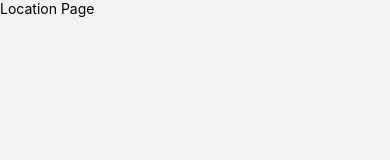
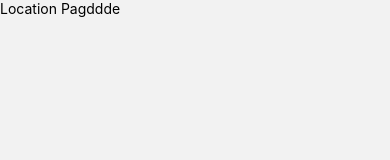
Before and after one commit to Hey-Doctor/HeyDoctor_App, a React Native app: screen /Emergency in a window 390 px wide. Shown: the top 160 px of the page. Built offline with nearby package versions, Linux system fonts and the light colour scheme.

Commit message:
feat: 상단의 status바 충돌 방지 SafeViewArea 추가

```diff
--- a/src/screens/EmergencyPage.tsx
+++ b/src/screens/EmergencyPage.tsx
@@ -1,10 +1,13 @@
 import React from 'react';
 import { View, Text } from 'react-native';
+import { SafeAreaView } from 'react-native-safe-area-context';
 
 export default function EmergencyPage() {
     return(
-            <View>
-                <Text>Location Page</Text>
-            </View>
+            <SafeAreaView className="flex-1 bg-white" edges={['top']}>
+                        <View>
+                            <Text>Location Pagddde</Text>
+                        </View>
+            </SafeAreaView>
         );
 }
--- a/src/screens/HomePage.tsx
+++ b/src/screens/HomePage.tsx
@@ -1,10 +1,13 @@
 import React from 'react';
 import { View, Text } from 'react-native';
+import { SafeAreaView } from 'react-native-safe-area-context';
 
 export default function HomePage() {
     return(
-            <View>
-                <Text>Location Page</Text>
-            </View>
+            <SafeAreaView className="flex-1 bg-white" edges={['top']}>
+                        <View>
+                            <Text>Location Pagddde</Text>
+                        </View>
+            </SafeAreaView>
         );
 }
--- a/src/screens/LocationPage.tsx
+++ b/src/screens/LocationPage.tsx
@@ -1,10 +1,13 @@
 import React from 'react';
 import { View, Text } from 'react-native';
+import { SafeAreaView } from 'react-native-safe-area-context';
 
 export default function LocationPage() {
     return(
-        <View>
-            <Text>Location Page</Text>
-        </View>
+        <SafeAreaView className="flex-1 bg-white" edges={['top']}>
+                    <View>
+                        <Text>Location Pagddde</Text>
+                    </View>
+                </SafeAreaView>
     );
 }
--- a/src/screens/PharmacyPage.tsx
+++ b/src/screens/PharmacyPage.tsx
@@ -1,10 +1,13 @@
 import React from 'react';
 import { View, Text } from 'react-native';
+import { SafeAreaView } from 'react-native-safe-area-context';
 
 export default function PharmacyPage() {
     return(
-            <View>
-                <Text>Location Page</Text>
-            </View>
+            <SafeAreaView className="flex-1 bg-white" edges={['top']}>
+                        <View>
+                            <Text>Location Pagddde</Text>
+                        </View>
+                    </SafeAreaView>
         );
 }
```
